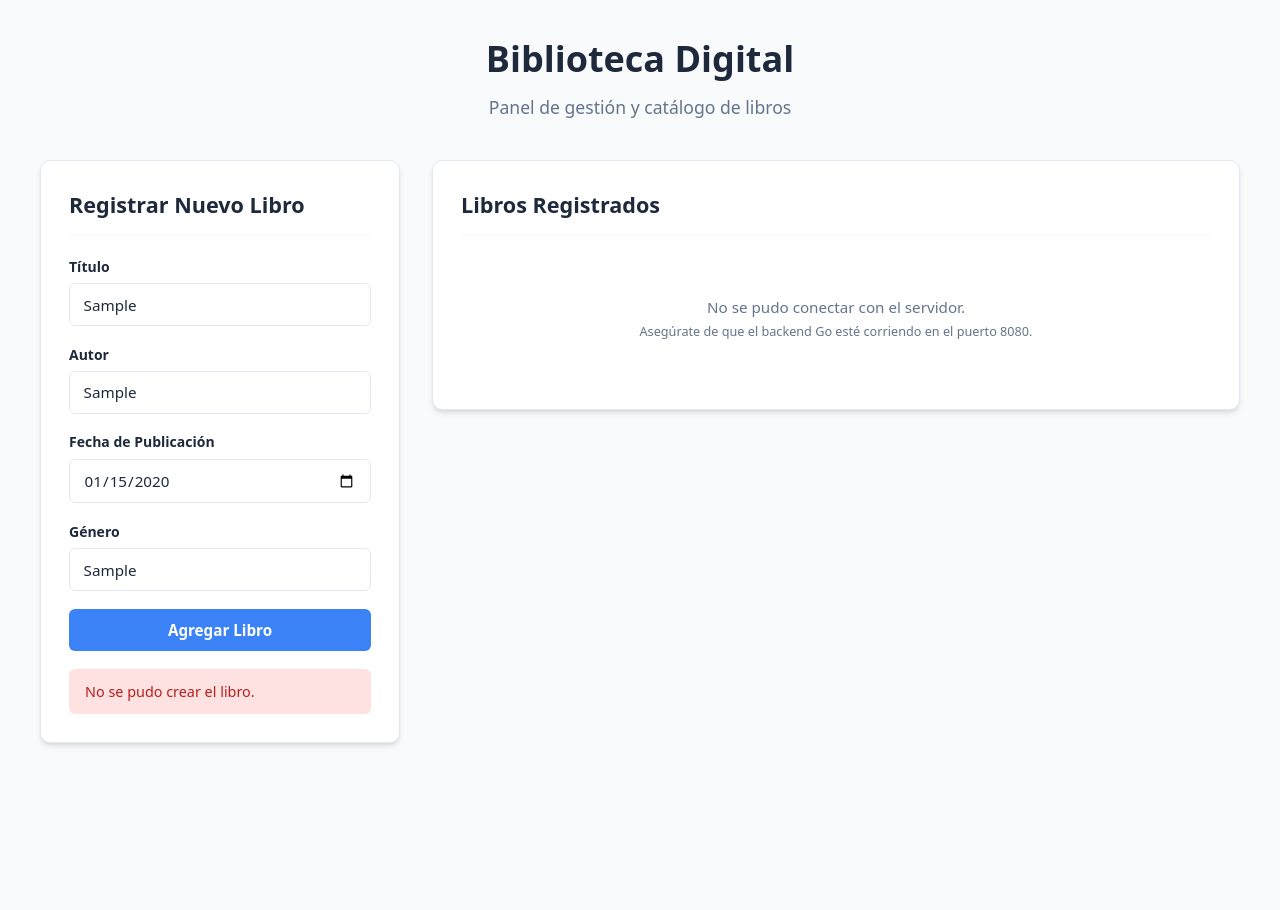
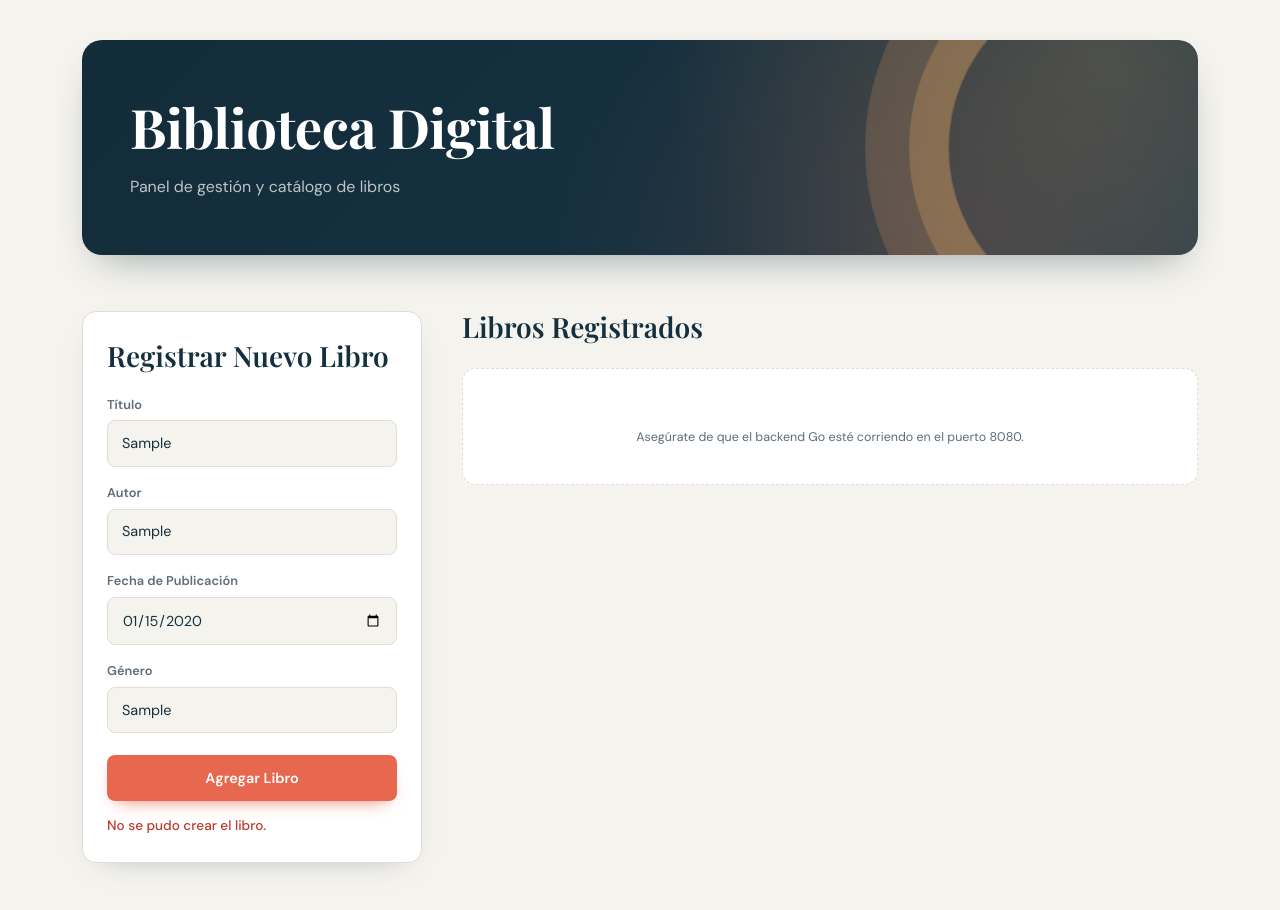
Before and after one commit to juli7etriXD/TP-Web-Grupo29, a plain HTML site: page static/index.html in a window 1280 px wide. Both pictures are taken after typing "Sample", "Sample", "2020-01-15", "Sample" into the empty fields and a click on the button "Agregar Libro". Before the commit the page ends 800 px from the top, so only its background shows below. Drawn offline with nearby package versions, Linux system fonts and the light colour scheme; no server answers; a web font is replaced by a local one.

Commit message:
mejora del estilo de la pagina

```diff
--- a/static/styles.css
+++ b/static/styles.css
@@ -1,286 +1,441 @@
 /* ==========================================================================
-   Variables y Reset Global
+   Biblioteca Digital - styles.css
+   Paleta: azul petróleo, crema, coral y dorado.
+   Tipografías: Playfair Display (títulos) + DM Sans (texto).
    ========================================================================== */
+
+@import url("https://fonts.googleapis.com/css2?family=DM+Sans:wght@400;500;600;700&family=Playfair+Display:ital,wght@0,500;0,600;0,700;1,500;1,600&display=swap");
+
+/* --------------------------------------------------------------------------
+   1. Variables
+   -------------------------------------------------------------------------- */
 :root {
-    --color-primario: #3b82f6;
-    --color-primario-hover: #2563eb;
-    --color-peligro: #ef4444;
-    --color-peligro-hover: #dc2626;
-    --color-fondo: #f8fafc;
-    --color-superficie: #ffffff;
-    --color-borde: #e2e8f0;
-    --color-texto: #1e293b;
-    --color-texto-secundario: #64748b;
-    --color-exito-fondo: #dcfce7;
-    --color-exito-texto: #15803d;
-    --color-error-fondo: #fee2e2;
-    --color-error-texto: #b91c1c;
+    --petroleo: #14303f;
+    --petroleo-claro: #1d4153;
+    --petroleo-borde: #2a4e60;
+    --crema: #f5f3ee;
+    --blanco: #ffffff;
+    --tinta: #14303f;
+    --tinta-suave: #5d6e78;
+    --linea: #e2ddd2;
 
-    --sombra-sm: 0 1px 2px 0 rgb(0 0 0 / 0.05);
-    --sombra-md: 0 4px 6px -1px rgb(0 0 0 / 0.1), 0 2px 4px -2px rgb(0 0 0 / 0.1);
-    --sombra-lg: 0 10px 15px -3px rgb(0 0 0 / 0.1), 0 4px 6px -4px rgb(0 0 0 / 0.1);
+    --coral: #e8674f;
+    --coral-oscuro: #d4543d;
+    --dorado: #e8a862;
 
-    --radio-borde: 10px;
-    --transicion: all 0.2s ease-in-out;
+    --libro-ocre: #a8692b;
+    --libro-marino: #14303f;
+    --libro-coral: #c65d4b;
+    --libro-salvia: #5e7a68;
+
+    --ok: #2f7d5b;
+    --error: #c0392b;
+
+    --fuente-titulo: "Playfair Display", Georgia, "Times New Roman", serif;
+    --fuente-texto: "DM Sans", "Segoe UI", system-ui, -apple-system, sans-serif;
+
+    --radio-chico: 8px;
+    --radio: 14px;
+    --radio-grande: 20px;
+
+    --sombra: 0 18px 40px -18px rgba(20, 48, 63, 0.45);
 }
 
-* {
-    margin: 0;
-    padding: 0;
+/* --------------------------------------------------------------------------
+   2. Reset y base
+   -------------------------------------------------------------------------- */
+*,
+*::before,
+*::after {
     box-sizing: border-box;
-    font-family: system-ui, -apple-system, BlinkMacSystemFont, 'Segoe UI', Roboto, Oxygen, Ubuntu, Cantarell, sans-serif;
+}
+
+html {
+    -webkit-text-size-adjust: 100%;
 }
 
 body {
-    background-color: var(--color-fondo);
-    color: var(--color-texto);
-    line-height: 1.5;
-    padding: 2rem 1rem;
+    margin: 0;
+    min-height: 100vh;
+    font-family: var(--fuente-texto);
+    font-size: 15px;
+    line-height: 1.55;
+    color: var(--tinta);
+    background: var(--crema);
+    -webkit-font-smoothing: antialiased;
 }
 
-/* ==========================================================================
-   Layout Principal (Contenedor y Grid)
-   ========================================================================== */
-.contenedor-principal {
-    max-width: 1200px;
-    margin: 0 auto;
+h1,
+h2,
+h3,
+h4 {
+    margin: 0;
+    font-family: var(--fuente-titulo);
+    font-weight: 600;
+    line-height: 1.15;
 }
 
+p {
+    margin: 0;
+}
+
+:focus-visible {
+    outline: 2px solid var(--coral);
+    outline-offset: 2px;
+}
+
+/* --------------------------------------------------------------------------
+   3. Estructura general
+   -------------------------------------------------------------------------- */
+.contenedor-principal {
+    max-width: 1180px;
+    margin: 0 auto;
+    padding: 40px 32px 72px;
+}
+
+/* --------------------------------------------------------------------------
+   4. Encabezado (banner principal)
+   -------------------------------------------------------------------------- */
 .encabezado {
-    text-align: center;
-    margin-bottom: 2.5rem;
+    position: relative;
+    overflow: hidden;
+    padding: 56px 48px;
+    margin-bottom: 56px;
+    border-radius: var(--radio-grande);
+    color: var(--blanco);
+    background:
+        radial-gradient(circle at 92% 8%, rgba(232, 168, 98, 0.22), transparent 42%),
+        radial-gradient(circle at 78% 110%, rgba(232, 103, 79, 0.18), transparent 45%),
+        linear-gradient(135deg, #132c3a 0%, var(--petroleo) 60%, #183849 100%);
+    box-shadow: var(--sombra);
+}
+
+/* Líneas concéntricas decorativas del lado derecho */
+.encabezado::after {
+    content: "";
+    position: absolute;
+    top: 50%;
+    right: -90px;
+    width: 340px;
+    height: 340px;
+    transform: translateY(-50%);
+    border-radius: 50%;
+    border: 1px solid rgba(232, 168, 98, 0.28);
+    box-shadow:
+        0 0 0 38px rgba(232, 168, 98, 0.05),
+        0 0 0 39px rgba(232, 168, 98, 0.22),
+        0 0 0 82px rgba(232, 168, 98, 0.03),
+        0 0 0 83px rgba(232, 168, 98, 0.16);
+    pointer-events: none;
 }
 
 .encabezado h1 {
-    font-size: 2.25rem;
-    font-weight: 800;
-    color: var(--color-texto);
-    margin-bottom: 0.5rem;
+    position: relative;
+    z-index: 1;
+    max-width: 14ch;
+    font-size: clamp(2.2rem, 5vw, 3.4rem);
+    font-weight: 700;
+    letter-spacing: -0.01em;
 }
 
 .subtitulo {
-    color: var(--color-texto-secundario);
-    font-size: 1.1rem;
+    position: relative;
+    z-index: 1;
+    margin-top: 16px;
+    max-width: 46ch;
+    font-size: 1rem;
+    color: rgba(255, 255, 255, 0.72);
 }
 
-/* Distribución principal usando CSS Grid */
+/* --------------------------------------------------------------------------
+   5. Grid de contenido
+   -------------------------------------------------------------------------- */
 .contenido-grid {
     display: grid;
-    grid-template-columns: 1fr;
-    gap: 2rem;
+    grid-template-columns: 340px minmax(0, 1fr);
+    gap: 40px;
     align-items: start;
 }
 
-@media (min-width: 860px) {
-    .contenido-grid {
-        grid-template-columns: 360px 1fr;
-    }
+.contenido-grid h2 {
+    font-size: 1.75rem;
+    color: var(--tinta);
 }
 
-/* ==========================================================================
-   Secciones y Paneles
-   ========================================================================== */
-.seccion-formulario,
-.seccion-lista {
-    background: var(--color-superficie);
-    padding: 1.75rem;
-    border-radius: var(--radio-borde);
-    box-shadow: var(--sombra-md);
-    border: 1px solid var(--color-borde);
+/* --------------------------------------------------------------------------
+   6. Formulario
+   -------------------------------------------------------------------------- */
+.seccion-formulario {
+    position: sticky;
+    top: 24px;
+    padding: 28px 24px 26px;
+    background: var(--blanco);
+    border: 1px solid var(--linea);
+    border-radius: var(--radio);
+    box-shadow: 0 10px 30px -22px rgba(20, 48, 63, 0.5);
 }
 
-.seccion-formulario h2,
-.seccion-lista h2 {
-    font-size: 1.35rem;
-    font-weight: 700;
-    margin-bottom: 1.25rem;
-    padding-bottom: 0.75rem;
-    border-bottom: 2px solid var(--color-fondo);
-}
-
-/* ==========================================================================
-   Formulario (Flexbox)
-   ========================================================================== */
-#formulario-libro {
-    display: flex;
-    flex-direction: column;
-    gap: 1.1rem;
+.seccion-formulario h2 {
+    margin-bottom: 22px;
 }
 
 .campo-grupo {
     display: flex;
     flex-direction: column;
-    gap: 0.4rem;
+    gap: 6px;
+    margin-bottom: 16px;
 }
 
 .campo-grupo label {
-    font-size: 0.875rem;
+    font-size: 0.8rem;
     font-weight: 600;
-    color: var(--color-texto);
+    color: var(--tinta-suave);
 }
 
 .campo-grupo input {
-    padding: 0.65rem 0.85rem;
-    border: 1.5px solid var(--color-borde);
-    border-radius: 6px;
-    font-size: 0.95rem;
-    color: var(--color-texto);
-    background-color: var(--color-superficie);
-    transition: var(--transicion);
+    width: 100%;
+    padding: 11px 14px;
+    font: inherit;
+    font-size: 0.9rem;
+    color: var(--tinta);
+    background: var(--crema);
+    border: 1px solid var(--linea);
+    border-radius: var(--radio-chico);
+    transition: border-color 0.2s ease, box-shadow 0.2s ease, background 0.2s ease;
+}
+
+.campo-grupo input::placeholder {
+    color: #9aa6ad;
+}
+
+.campo-grupo input:hover {
+    border-color: #cfc8b9;
 }
 
 .campo-grupo input:focus {
     outline: none;
-    border-color: var(--color-primario);
-    box-shadow: 0 0 0 3px rgba(59, 130, 246, 0.2);
+    background: var(--blanco);
+    border-color: var(--petroleo);
+    box-shadow: 0 0 0 3px rgba(20, 48, 63, 0.12);
 }
 
-/* ==========================================================================
-   Botones
-   ========================================================================== */
+/* Estado de error (agregar la clase .invalido desde JS si hace falta) */
+.campo-grupo input.invalido,
+.campo-grupo input:user-invalid {
+    border-color: var(--error);
+    box-shadow: 0 0 0 3px rgba(192, 57, 43, 0.12);
+}
+
+/* --------------------------------------------------------------------------
+   7. Botones
+   -------------------------------------------------------------------------- */
 .btn {
     display: inline-flex;
     align-items: center;
     justify-content: center;
-    padding: 0.7rem 1.2rem;
-    font-size: 0.95rem;
+    gap: 8px;
+    padding: 12px 22px;
+    font: inherit;
+    font-size: 0.9rem;
     font-weight: 600;
-    border-radius: 6px;
-    border: none;
     cursor: pointer;
-    transition: var(--transicion);
+    border: 0;
+    border-radius: var(--radio-chico);
+    transition: background 0.2s ease, transform 0.15s ease, box-shadow 0.2s ease;
 }
 
 .btn-primario {
-    background-color: var(--color-primario);
-    color: #ffffff;
+    width: 100%;
+    margin-top: 6px;
+    color: var(--blanco);
+    background: var(--coral);
+    box-shadow: 0 8px 18px -10px var(--coral);
 }
 
 .btn-primario:hover {
-    background-color: var(--color-primario-hover);
-    box-shadow: var(--sombra-sm);
+    background: var(--coral-oscuro);
 }
 
-.btn-peligro {
-    background-color: #fee2e2;
-    color: var(--color-peligro);
-    padding: 0.45rem 0.85rem;
-    font-size: 0.85rem;
+.btn-primario:active {
+    transform: translateY(1px);
 }
 
-.btn-peligro:hover {
-    background-color: var(--color-peligro);
-    color: #ffffff;
+.btn:disabled {
+    opacity: 0.55;
+    cursor: not-allowed;
 }
 
-/* ==========================================================================
-   Mensajes de Feedback / Estado
-   ========================================================================== */
+/* --------------------------------------------------------------------------
+   8. Mensajes de estado
+   -------------------------------------------------------------------------- */
 .mensaje-estado {
-    display: none;
-    padding: 0.75rem 1rem;
-    border-radius: 6px;
-    font-size: 0.9rem;
+    margin-top: 14px;
+    font-size: 0.85rem;
     font-weight: 500;
+    min-height: 1.2em;
 }
 
 .mensaje-estado.exito {
-    display: block;
-    background-color: var(--color-exito-fondo);
-    color: var(--color-exito-texto);
+    color: var(--ok);
 }
 
 .mensaje-estado.error {
-    display: block;
-    background-color: var(--color-error-fondo);
-    color: var(--color-error-texto);
+    color: var(--error);
 }
 
-/* ==========================================================================
-   Lista de Entidades / Tarjetas de Libros
-   ========================================================================== */
+.mensaje-cargando,
+.mensaje-vacio {
+    grid-column: 1 / -1;
+    padding: 36px 20px;
+    text-align: center;
+    color: var(--tinta-suave);
+    background: var(--blanco);
+    border: 1px dashed var(--linea);
+    border-radius: var(--radio);
+}
+
+/* --------------------------------------------------------------------------
+   9. Lista de libros (tarjetas tipo portada)
+   El JS inserta un elemento por libro dentro de #contenedor-libros.
+   Los estilos aplican a cualquier hijo directo, sin importar su clase.
+   -------------------------------------------------------------------------- */
+.seccion-lista h2 {
+    margin-bottom: 24px;
+}
+
 .contenedor-libros {
+    display: grid;
+    grid-template-columns: repeat(auto-fill, minmax(190px, 1fr));
+    gap: 20px;
+}
+
+.contenedor-libros > :not(.mensaje-cargando):not(.mensaje-vacio) {
+    position: relative;
     display: flex;
     flex-direction: column;
-    gap: 1rem;
+    justify-content: flex-end;
+    gap: 6px;
+    min-height: 270px;
+    padding: 22px 18px 20px;
+    overflow: hidden;
+    color: var(--blanco);
+    background-color: var(--libro-ocre);
+    /* Textura de puntos + brillo suave + lomo del libro */
+    background-image:
+        linear-gradient(90deg, rgba(0, 0, 0, 0.16) 0, rgba(255, 255, 255, 0.06) 5px, transparent 9px),
+        linear-gradient(160deg, rgba(255, 255, 255, 0.08), rgba(0, 0, 0, 0.12)),
+        radial-gradient(rgba(255, 255, 255, 0.2) 1px, transparent 1.3px);
+    background-size: auto, auto, 20px 20px;
+    border-radius: 6px 12px 12px 6px;
+    box-shadow: 0 16px 30px -18px rgba(20, 48, 63, 0.6);
+    transition: transform 0.25s ease, box-shadow 0.25s ease;
 }
 
-.tarjeta-libro {
-    display: flex;
-    flex-direction: column;
-    justify-content: space-between;
-    background-color: var(--color-fondo);
-    border: 1px solid var(--color-borde);
-    border-radius: 8px;
-    padding: 1.25rem;
-    transition: var(--transicion);
+.contenedor-libros > :not(.mensaje-cargando):not(.mensaje-vacio):hover {
+    transform: translateY(-4px);
+    box-shadow: 0 24px 36px -18px rgba(20, 48, 63, 0.7);
 }
 
-@media (min-width: 600px) {
-    .tarjeta-libro {
-        flex-direction: row;
-        align-items: center;
-        gap: 1rem;
+/* Sello circular decorativo en la esquina */
+.contenedor-libros > :not(.mensaje-cargando):not(.mensaje-vacio)::after {
+    content: "";
+    position: absolute;
+    top: 16px;
+    right: 16px;
+    width: 34px;
+    height: 34px;
+    border-radius: 50%;
+    border: 1px solid rgba(255, 255, 255, 0.45);
+    box-shadow:
+        0 0 0 6px rgba(255, 255, 255, 0.04),
+        0 0 0 7px rgba(255, 255, 255, 0.28);
+    pointer-events: none;
+}
+
+/* Colores rotativos por portada */
+.contenedor-libros > :nth-child(4n + 2):not(.mensaje-cargando) {
+    background-color: var(--libro-marino);
+}
+
+.contenedor-libros > :nth-child(4n + 3):not(.mensaje-cargando) {
+    background-color: var(--libro-coral);
+}
+
+.contenedor-libros > :nth-child(4n + 4):not(.mensaje-cargando) {
+    background-color: var(--libro-salvia);
+}
+
+/* Contenido interno de cada tarjeta */
+.contenedor-libros h3,
+.contenedor-libros h4 {
+    font-size: 1.3rem;
+    font-weight: 600;
+    color: var(--blanco);
+    text-wrap: balance;
+}
+
+.contenedor-libros p {
+    font-size: 0.82rem;
+    color: rgba(255, 255, 255, 0.82);
+}
+
+/* Etiqueta de género (si el JS la genera con alguna de estas clases) */
+.contenedor-libros .genero,
+.contenedor-libros .libro-genero,
+.contenedor-libros .etiqueta {
+    position: absolute;
+    top: 16px;
+    left: 16px;
+    padding: 3px 10px;
+    font-size: 0.62rem;
+    font-weight: 600;
+    letter-spacing: 0.06em;
+    text-transform: uppercase;
+    color: var(--blanco);
+    border: 1px solid rgba(255, 255, 255, 0.55);
+    border-radius: 999px;
+}
+
+/* --------------------------------------------------------------------------
+   10. Responsive
+   -------------------------------------------------------------------------- */
+@media (max-width: 920px) {
+    .contenido-grid {
+        grid-template-columns: 1fr;
+    }
+
+    .seccion-formulario {
+        position: static;
     }
 }
 
-.tarjeta-libro:hover {
-    border-color: #cbd5e1;
-    box-shadow: var(--sombra-sm);
-}
+@media (max-width: 560px) {
+    .contenedor-principal {
+        padding: 20px 16px 48px;
+    }
 
-.info-libro {
-    display: flex;
-    flex-direction: column;
-    gap: 0.35rem;
-}
+    .encabezado {
+        padding: 36px 24px;
+        margin-bottom: 36px;
+    }
 
-.titulo-libro {
-    font-size: 1.15rem;
-    font-weight: 700;
-    color: var(--color-texto);
-}
+    .encabezado::after {
+        right: -160px;
+        opacity: 0.6;
+    }
 
-.autor-libro {
-    color: var(--color-texto-secundario);
-    font-size: 0.925rem;
-    font-weight: 500;
-}
+    .contenedor-libros {
+        grid-template-columns: repeat(2, minmax(0, 1fr));
+        gap: 14px;
+    }
 
-.detalles-libro {
-    display: flex;
-    flex-wrap: wrap;
-    gap: 0.75rem;
-    font-size: 0.825rem;
-    color: var(--color-texto-secundario);
-    margin-top: 0.25rem;
-}
-
-.badge-genero {
-    background-color: #e0f2fe;
-    color: #0369a1;
-    padding: 0.2rem 0.6rem;
-    border-radius: 12px;
-    font-weight: 600;
-}
-
-.acciones-libro {
-    display: flex;
-    align-items: center;
-    margin-top: 0.75rem;
-}
-
-@media (min-width: 600px) {
-    .acciones-libro {
-        margin-top: 0;
+    .contenedor-libros > :not(.mensaje-cargando):not(.mensaje-vacio) {
+        min-height: 220px;
     }
 }
 
-/* Estados Vacío / Cargando */
-.mensaje-cargando,
-.mensaje-vacio {
-    text-align: center;
-    padding: 2.5rem 1rem;
-    color: var(--color-texto-secundario);
-    font-size: 0.95rem;
+@media (prefers-reduced-motion: reduce) {
+    * {
+        transition: none !important;
+    }
 }
```
